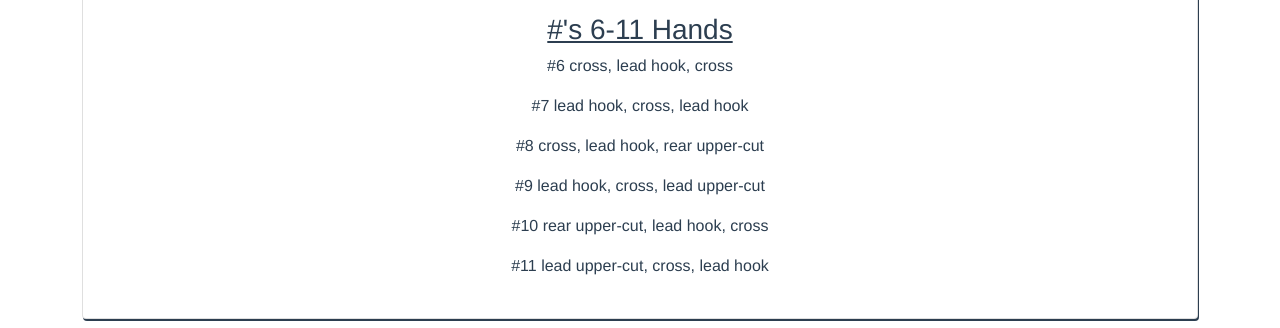
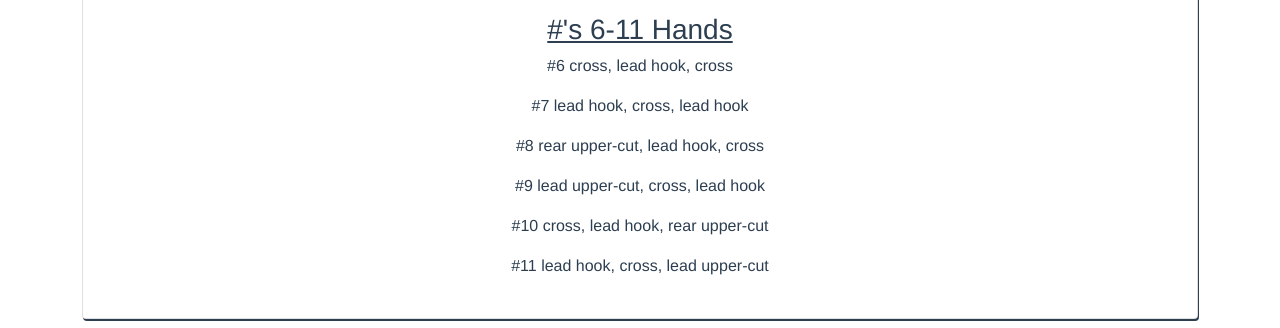
Before and after one commit to CESAR-JARAMILLO/Bang-Muay-Thai-Combos, a Vue app: page / in a window 1280 px wide. Shown: the part 1600-1928 px from the top of the page. Built offline with nearby package versions, Linux system fonts and the light colour scheme.

Commit message:
Update Cards.vue

```diff
--- a/src/components/Cards.vue
+++ b/src/components/Cards.vue
@@ -11,10 +11,11 @@
           <h3>#'s 6-11 Hands</h3>
           <p>#6 cross, lead hook, cross</p>
           <p>#7 lead hook, cross, lead hook</p>
-          <p>#8 cross, lead hook, rear upper-cut</p>
-          <p>#9 lead hook, cross, lead upper-cut</p>
-          <p>#10 rear upper-cut, lead hook, cross</p>
-          <p>#11 lead upper-cut, cross, lead hook</p>
+          <p>#8 rear upper-cut, lead hook, cross</p>
+          <p>#9 lead upper-cut, cross, lead hook</p>
+          <p>#10 cross, lead hook, rear upper-cut</p>
+          <p>#11 lead hook, cross, lead upper-cut</p>
+
       </div>
       <div id="sticks" class="card">
           <h3>Sticks Combination</h3>
```
